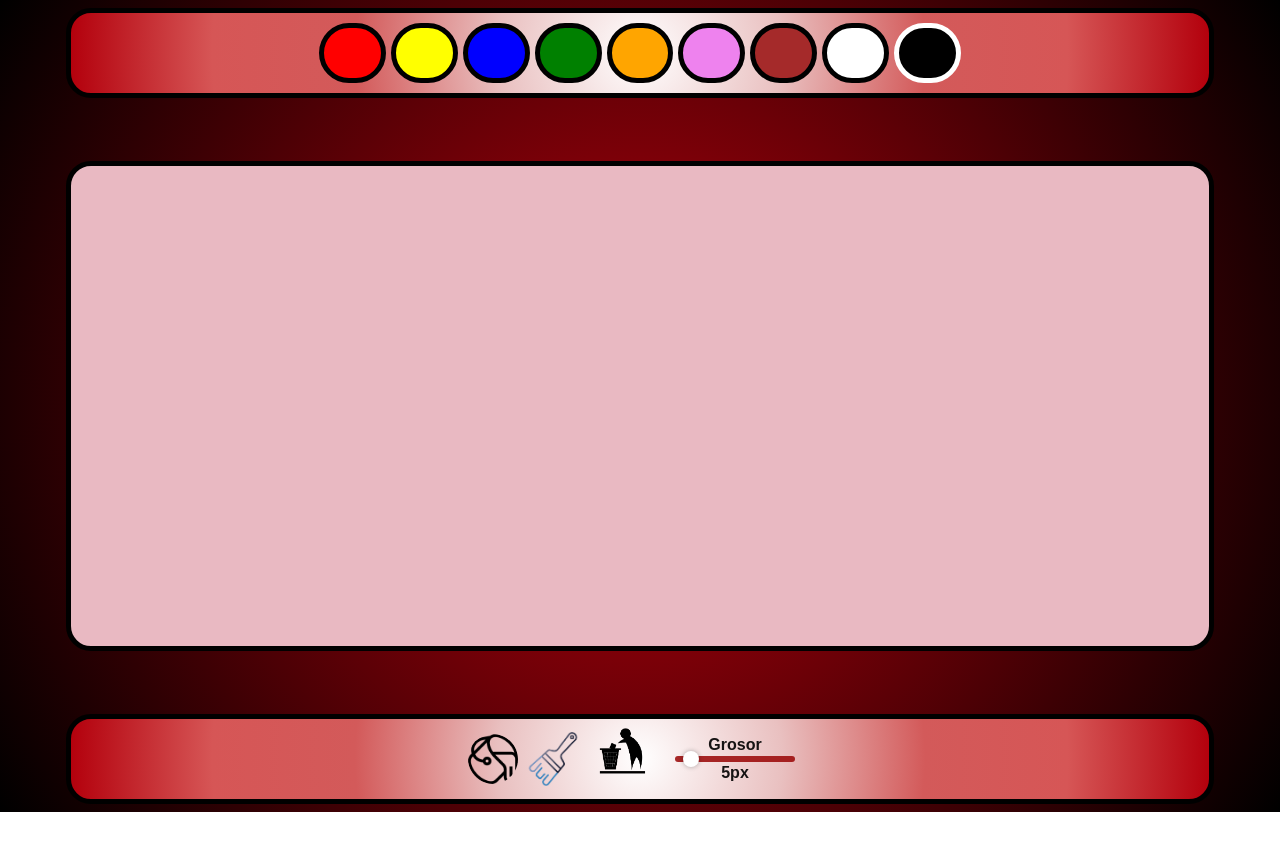
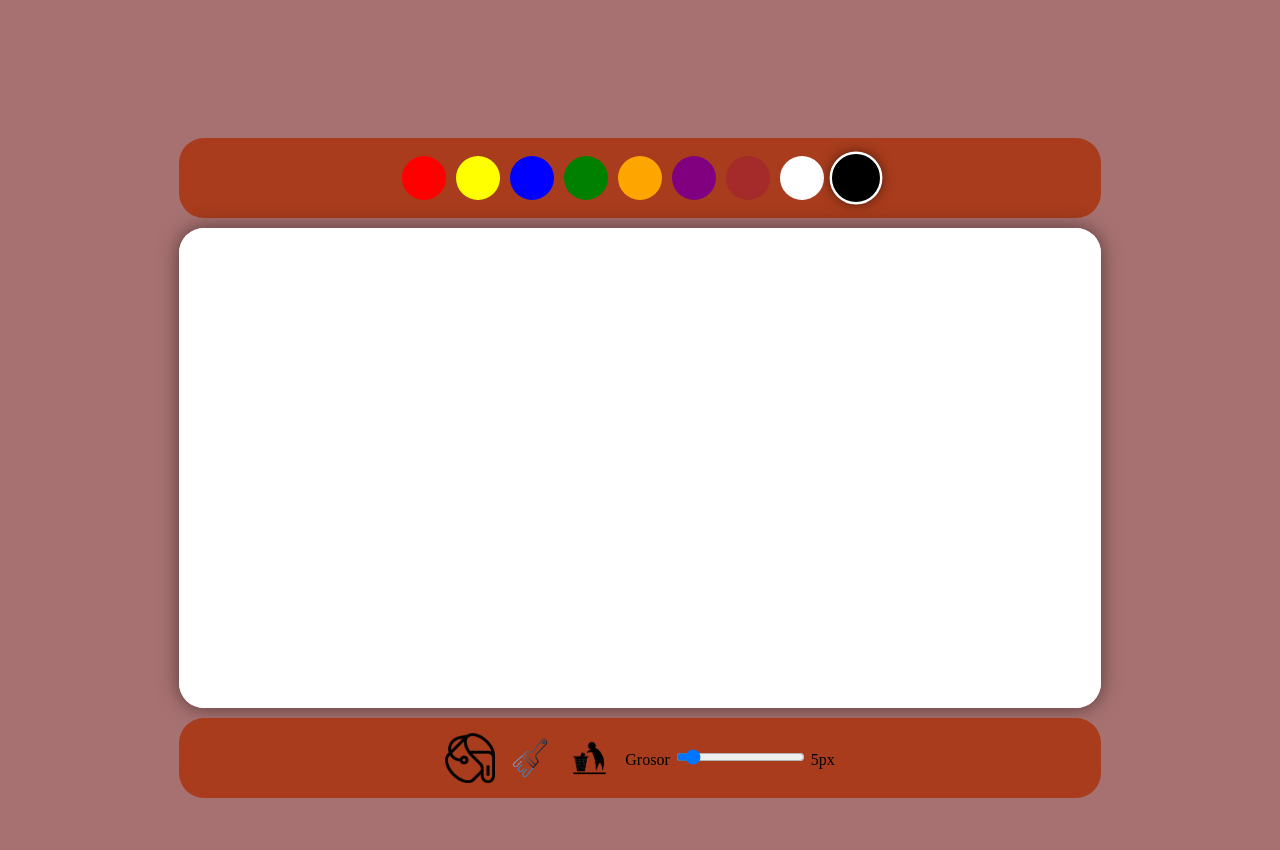
Before and after one commit to karime0ual112003-design/Lm_paint, a plain HTML site: page index.html in a window 1280 px wide. Before the commit the page ends 812 px from the top, so only its background shows below. Drawn offline with Linux system fonts and the light colour scheme.

Commit message:
casi hecho

```diff
--- a/cssyscript/script.js
+++ b/cssyscript/script.js
@@ -0,0 +1,111 @@
+// 1. SELECCIÓN DE ELEMENTOS
+const canvas = document.getElementById('lienzo');
+const ctx = canvas.getContext('2d');
+const slider = document.getElementById('slider-grosor');
+const textoGrosor = document.getElementById('valor-grosor');
+
+// --- NUEVA VARIABLE DE ESTADO ---
+// Esto nos dice qué herramienta tenemos en la mano
+let herramientaActual = 'pincel'; // Puede ser 'pincel' o 'cubo'
+let dibujando = false;
+let colorActual = 'black'; // El color seleccionado (negro por defecto)
+let grosorActual = 5;
+
+// 2. CONFIGURACIÓN DEL CANVAS
+function ajustarCanvas() {
+    canvas.width = canvas.offsetWidth;
+    canvas.height = canvas.offsetHeight;
+    ctx.lineCap = 'round';
+    ctx.lineJoin = 'round';
+    // Importante: Inicializamos el fondo en blanco
+    ctx.fillStyle = "white";
+    ctx.fillRect(0,0, canvas.width, canvas.height);
+}
+window.addEventListener('load', ajustarCanvas);
+window.addEventListener('resize', ajustarCanvas);
+
+// 3. LÓGICA DEL RATÓN (Aquí está el cambio principal)
+function empezar(e) {
+    // A) Si tenemos el CUBO seleccionado, pintamos todo el fondo
+    if (herramientaActual === 'cubo') {
+        ctx.fillStyle = colorActual;
+        ctx.fillRect(0, 0, canvas.width, canvas.height);
+    }
+    // B) Si tenemos el PINCEL, empezamos a dibujar
+    else if (herramientaActual === 'pincel') {
+        dibujando = true;
+        dibujar(e); // Para que pinte un punto si solo hacemos clic
+    }
+}
+
+function terminar() {
+    dibujando = false;
+    ctx.beginPath();
+}
+
+function dibujar(e) {
+    // Si no estamos dibujando O si tenemos el cubo, no hacemos nada al mover el ratón
+    if (!dibujando || herramientaActual === 'cubo') return;
+
+    const rect = canvas.getBoundingClientRect();
+    const x = e.clientX - rect.left;
+    const y = e.clientY - rect.top;
+
+    ctx.lineWidth = grosorActual;
+    ctx.strokeStyle = colorActual;
+
+    ctx.lineTo(x, y);
+    ctx.stroke();
+    ctx.beginPath();
+    ctx.moveTo(x, y);
+}
+
+// Eventos del Ratón
+canvas.addEventListener('mousedown', empezar);
+canvas.addEventListener('mouseup', terminar);
+canvas.addEventListener('mousemove', dibujar);
+// Si el ratón se sale del canvas, dejamos de dibujar
+canvas.addEventListener('mouseleave', terminar);
+
+// 4. LÓGICA DE COLORES
+const botonesColores = document.querySelectorAll('.color-btn');
+botonesColores.forEach(boton => {
+    boton.addEventListener('click', (e) => {
+        botonesColores.forEach(b => b.classList.remove('activo'));
+        e.target.classList.add('activo');
+        colorActual = e.target.getAttribute('data-color');
+    });
+});
+
+// 5. LÓGICA DEL SLIDER
+slider.addEventListener('input', () => {
+    grosorActual = slider.value;
+    textoGrosor.textContent = slider.value + 'px';
+});
+
+// 6. LÓGICA DE HERRAMIENTAS (Pincel vs Cubo vs Basura)
+
+// A) Botón PINCEL
+document.getElementById('btn-pincel').addEventListener('click', () => {
+    herramientaActual = 'pincel';
+    // Visualmente marcamos el pincel
+    document.getElementById('btn-pincel').classList.add('activo');
+    document.getElementById('btn-cubo').classList.remove('activo');
+});
+
+// B) Botón CUBO
+document.getElementById('btn-cubo').addEventListener('click', () => {
+    herramientaActual = 'cubo';
+    // Visualmente marcamos el cubo
+    document.getElementById('btn-cubo').classList.add('activo');
+    document.getElementById('btn-pincel').classList.remove('activo');
+});
+
+// C) Botón BASURA (Este sigue siendo un botón de acción inmediata)
+document.getElementById('btn-basura').addEventListener('click', () => {
+    if(confirm("¿Borrar todo el dibujo?")) {
+        ctx.fillStyle = "white";
+        ctx.clearRect(0, 0, canvas.width, canvas.height);
+        ctx.fillRect(0, 0, canvas.width, canvas.height);
+    }
+});
--- a/cssyscript/style.css
+++ b/cssyscript/style.css
@@ -1,193 +1,76 @@
-body{
-
-    background:  radial-gradient(circle, #b3000c, #8a0009, #5c0006, #2e0003, #000000);
+/* Estilos básicos para que se vea bien */
+body {
+    background-color: #a87171; /* Fondo oscuro para resaltar */
+    display: flex;
+    flex-direction: column;
+    align-items: center;
+    margin: 10%;
+    height: 100vh;
 }
 
-.herramientas{
+.herramientas {
+
     display: flex;
-    background: radial-gradient(circle,#ffffff, #e9c0c0,  #d35a5a, #d65656, #b3000c);
+    margin: 15%;
+    background-color: rgb(168, 60, 28);
     justify-content: center;
     align-items: center;
     width: 90%;
     height: 80px;
     border-radius: 25px;
-    margin : auto;
-    border-radius: rgb(0, 0, 0);
-    border-style: solid;
-    border-width: 5px;
-}
-.rojo{
-
-    background-color: red;
-    border-color: black;
-    border-style: solid;
-    border-width: 5px;
-    width: 5%;
-    height: 50px;
-    border-radius: 50px;
-}
-.amarillo{
-    margin-left: 5px;
-    background-color: yellow;
-    width: 5%;
-    height: 50px;
-    border-radius: 50px;
-    border-color: black;
-    border-style: solid;
-    border-width: 5px;
-}
-.morado{
-    margin-left: 5px;
-    background-color: violet;
-    width: 5%;
-    height: 50px;
-    border-radius: 50px;
-    border-color: black;
-    border-style: solid;
-    border-width: 5px;
-}
-.verde{
-    margin-left: 5px;
-    background-color: green;
-    width: 5%;
-    height: 50px;
-    border-radius: 50px;
-    border-color: black;
-    border-style: solid;
-    border-width: 5px;
-}
-.naranja{
-    margin-left: 5px;
-    background-color: orange;
-    width: 5%;
-    height: 50px;
-    border-radius: 50px;
-    border-color: black;
-    border-style: solid;
-    border-width: 5px;
-}
-.negro{
-    margin-left: 5px;
-    background-color: black;
-    width: 5%;
-    height: 50px;
-    border-radius: 500000px;
-    border-color: rgb(255, 255, 255);
-    border-style: solid;
-    border-width: 5px;
+    margin: 10px 0;
+    gap: 10px; /* Separación entre botones */
 }
 
-.blanco{
-    margin-left: 5px;
-    background-color:white;
-    width: 5%;
-    height: 50px;
-    border-radius: 50px;
-    border-color: black;
-    border-style: solid;
-    border-width: 5px;
-}
-.azul{
-    margin-left: 5px;
-    background-color: blue;
-    width: 5%;
-    height: 50px;
-    border-radius: 50px;
-    border-color: black;
-    border-style: solid;
-    border-width: 5px;
-}
-.marron{
-    margin-left: 5px;
-    background-color: brown;
-    width: 5%;
-    height: 50px;
-    border-radius: 50px;
-    border-color: black;
-    border-style: solid;
-    border-width: 5px;
+/* Estilo para tus botones de colores */
+.color-btn {
+    width: 40px;
+    height: 40px;
+    border-radius: 50%;
+    cursor: pointer;
+    border: 2px solid transparent;
+    transition: transform 0.2s;
 }
 
-.pincel{
+/* Efecto cuando seleccionas un color o herramienta */
+.activo {
+    transform: scale(1.2);
+    border: 2px solid white;
+    box-shadow: 0 0 10px rgba(0,0,0,0.5);
+}
 
-     background-image: url(/cssyscript/img/pincel.png);
-    width: 70px;
-    height: 70px;
-    background-repeat: no-repeat;
-    background-size: contain;
-    border-radius: 50px;
-    margin-right: 0px;
+/* El Lienzo */
+.Bloquededibujo {
+    background-color: white;
+    width: 90%;
+    height: 60vh; /* Altura dinámica */
+    border-radius: 25px;
+    cursor: crosshair; /* Cursor de cruz para dibujar */
+    box-shadow: 0 0 20px rgba(0,0,0,0.5);
 }
-.cubo{
-    background-image: url(/cssyscript/img/bote-de-pintura.png);
+
+/* Tus iconos de herramientas (Asegúrate de tener las imágenes cargadas) */
+.pincel, .cubo, .basura {
     width: 50px;
     height: 50px;
-    border-radius: 50px ;
-    margin-left: 0px;
+    background-size: contain;
     background-repeat: no-repeat;
-    background-size: contain;
-    color: whitesmoke;
-
-
-}
-.basura{
-     background-image: url(/cssyscript/img/basura.png);
-    width: 70px;
-    height: 70px;
-    background-repeat: no-repeat;
-    background-size: contain;
-    border-radius: 50px;
-    margin-right: 0px;
-}
-.grossor{
-
-}
-.Bloquededibujo{
-   display: flex;
-    background-color: rgb(233, 185, 194);
-    justify-content: center;
-    align-items: center;
-    width: 90%;
-    height: 60vh;
-    margin: 5% auto;
-    border-radius: black;
-    border-style: solid;
-    border-width: 5px;
-    border-radius: 25px;
-    }
-    .contenedor-slider {
-    display: flex;
-    flex-direction: column; /* Pone el texto encima de la barra */
-    align-items: center;
-    color: rgb(22, 19, 19);
-    font-family: Arial, sans-serif;
-    font-weight: bold;
-    margin: 0 15px;
-
-
-input[type=range] {
-    -webkit-appearance: none;
-    width: 120px;
-    background: transparent;
-}
-
-input[type=range]::-webkit-slider-runnable-track {
-    width: 100%;
-    height: 6px;
-    background: rgba(155, 7, 7, 0.863);
-    border-radius: 5px;
+    background-position: center;
     cursor: pointer;
 }
 
+/* Asignamos los colores (si no los tenías ya) */
+.rojo { background-color: red; }
+.amarillo { background-color: yellow; }
+.azul { background-color: blue; }
+.verde { background-color: green; }
+.naranja { background-color: orange; }
+.morado { background-color: purple; }
+.marron { background-color: brown; }
+.blanco { background-color: white; }
+.negro { background-color: black; }
 
-input[type=range]::-webkit-slider-thumb {
-    -webkit-appearance: none;
-    height: 16px;
-    width: 16px;
-    border-radius: 50%;
-    background: white;
-    margin-top: -5px;
-    cursor: pointer;
-    box-shadow: 0 0 5px rgba(0,0,0,0.3);
-}
-    }
+/* Asignamos imágenes a las herramientas (CAMBIA LA RUTA SI ES NECESARIO) */
+.pincel { background-image: url('/cssyscript/img/pincel.png'); }
+.cubo { background-image: url('/cssyscript/img/bote-de-pintura.png'); }
+.basura { background-image: url('/cssyscript/img/basura.png'); /* O una imagen de papelera */ }
--- a/index.html
+++ b/index.html
@@ -7,22 +7,21 @@
     <link rel="stylesheet" href="/cssyscript/style.css">
 </head>
 <body>
+        <div class="herramientas">
+        <div class="rojo color-btn" data-color="red"></div>
+        <div class="amarillo color-btn" data-color="yellow"></div>
+        <div class="azul color-btn" data-color="blue"></div>
+        <div class="verde color-btn" data-color="green"></div>
+        <div class="naranja color-btn" data-color="orange"></div>
+        <div class="morado color-btn" data-color="purple"></div> <div class="marron color-btn" data-color="brown"></div>
+        <div class="blanco color-btn" data-color="white"></div>
+        <div class="negro color-btn activo" data-color="black"></div> </div>
 
-        <div class="herramientas">
-        <div class="rojo"></div>
-        <div class="amarillo"></div>
-        <div class="azul"></div>
-        <div class="verde"></div>
-        <div class="naranja"></div>
-        <div class="morado"></div>
-        <div class="marron"></div>
-        <div class="blanco"></div>
 
-        <div class="negro"></div>
 
         </div>
 
-        <div class = "Bloquededibujo"></div>
+        <canvas id="lienzo" class="Bloquededibujo"></canvas>
         <div class="herramientas">
             <div class = "cubo"></div>
             <div class = "pincel"></div>
@@ -34,6 +33,6 @@
             </div>
         </div>
 
-        <script src="script.js"></script>
+        <script src="/cssyscript/script.js"></script>
 </body>
 </html>
```
Also changed, not shown: cssyscript/img/LineMdTrash.svg (added), cssyscript/img/LsPaint.svg (added), cssyscript/img/StreamlineFlexPaintbrush2Solid.svg (added).
